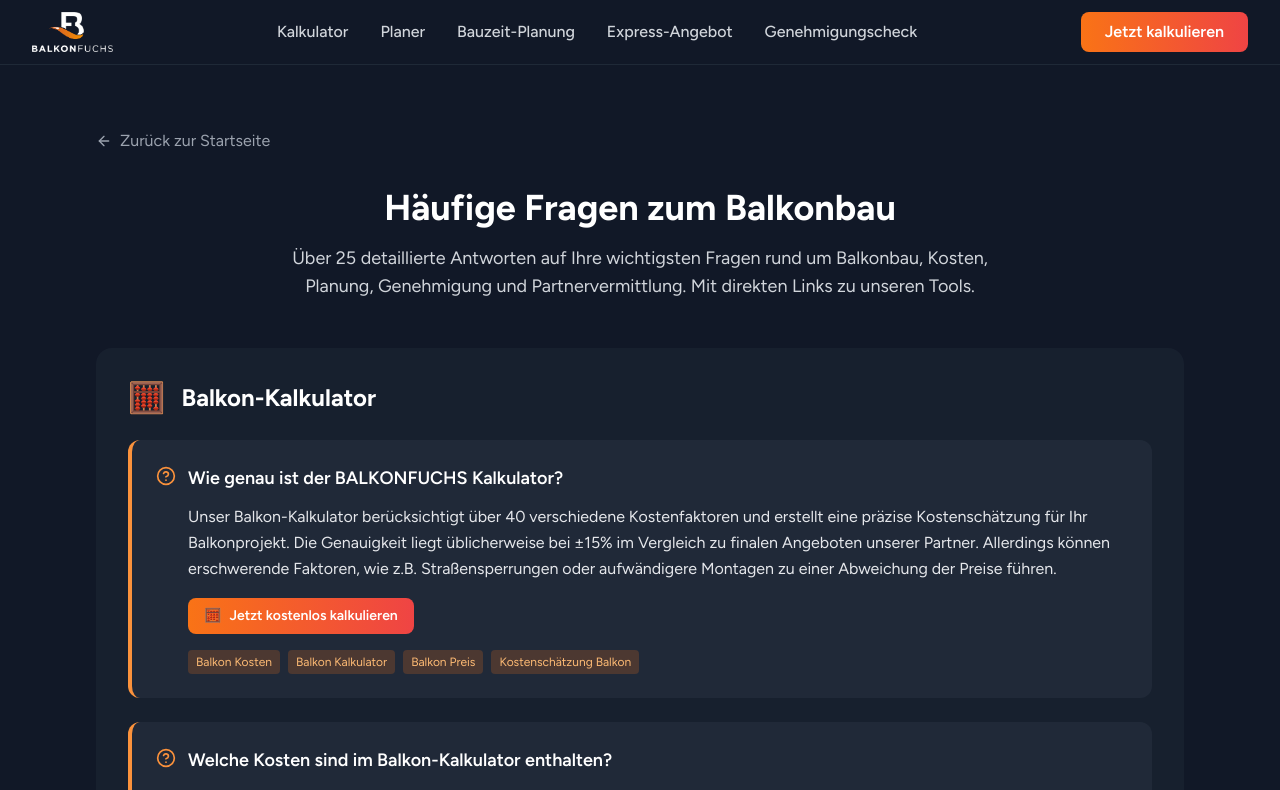
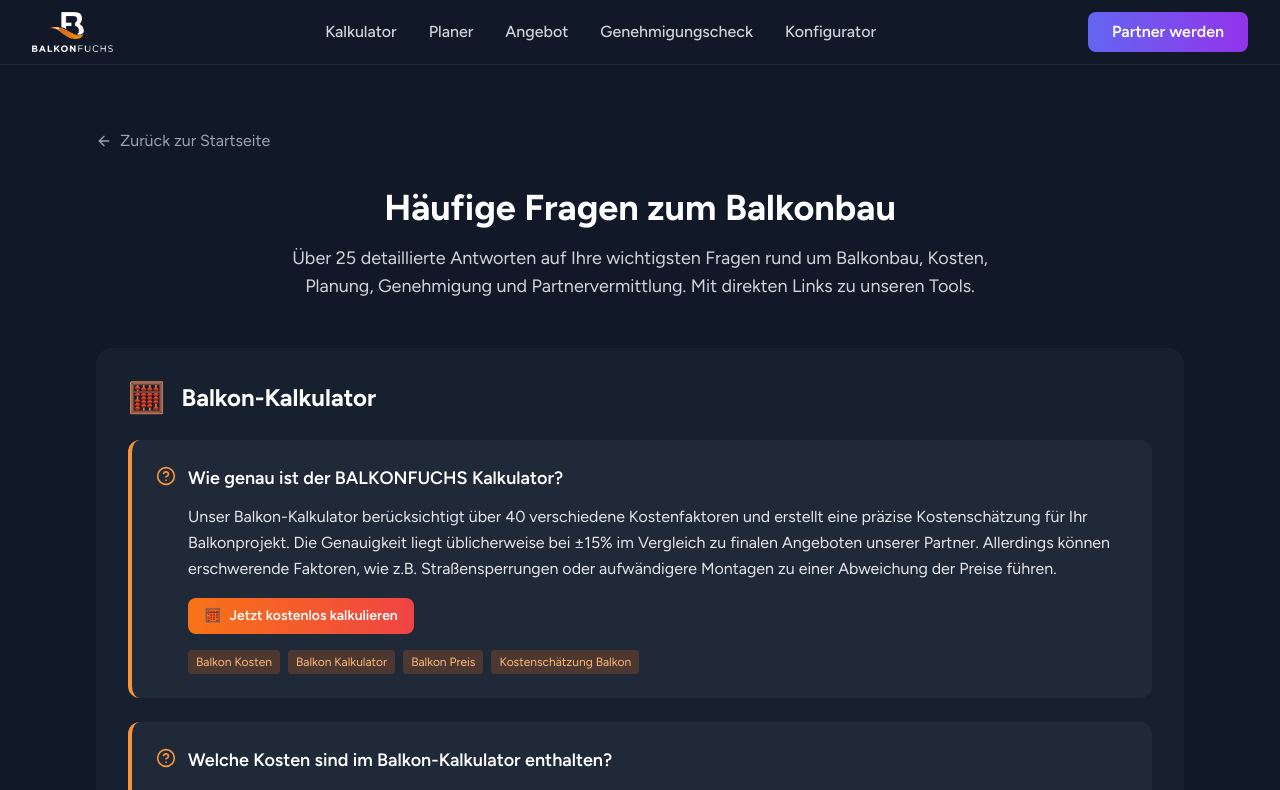
Before and after one commit to BALKONFUCHS/balkonfuchs-deployment, a Next.js app: page /faq in a window 1280 px wide. Shown: the top 790 px of the page. Built offline with nearby package versions, Linux system fonts and the light colour scheme.

Commit message:
Fix: Update FAQ page and add Header/Footer imports to multiple pages

```diff
--- a/pages/about.tsx
+++ b/pages/about.tsx
@@ -1,5 +1,7 @@
 import React from 'react';
 import Head from 'next/head';
+import Header from '../components/Header';
+import Footer from '../components/Footer';
 import { ArrowLeft, Building, Users, Globe, Award, Heart, Lightbulb, Target, CheckCircle, Star, Shield, Mail } from 'lucide-react';
 
 const About = () => {
--- a/pages/erfahrungen.tsx
+++ b/pages/erfahrungen.tsx
@@ -1,5 +1,7 @@
 import React, { useState, useEffect } from 'react';
 import Head from 'next/head';
+import Header from '../components/Header';
+import Footer from '../components/Footer';
 import { ArrowRight, ArrowLeft, MessageSquare, CheckCircle, Star, Shield, Users, X, ThumbsUp, Mail, Menu, Calculator, Search, Zap, FileText, Clock, Home } from 'lucide-react';
 import { LEAD_SCORING_FUNCTIONS } from '../utils/balkon-lead-scoring';
 
--- a/pages/faq.tsx
+++ b/pages/faq.tsx
@@ -1,6 +1,8 @@
 import React from 'react';
 import Head from 'next/head';
 import { ArrowLeft, Home, HelpCircle, Calculator, Calendar, Zap, Shield, CheckCircle } from 'lucide-react';
+import Header from '../components/Header';
+import Footer from '../components/Footer';
 
 const FAQ = () => {
   const faqData = [
@@ -467,59 +469,8 @@
       </Head>
 
       <div className="min-h-screen bg-gray-900">
-        {/* Header */}
-        <header className="bg-gray-900 border-b border-gray-800 sticky top-0 z-50">
-          <div className="max-w-7xl mx-auto px-4 sm:px-6 lg:px-8">
-            <div className="flex justify-between items-center h-16">
-              <div className="flex items-center">
-                <a href="/" className="flex items-center">
-                  <img
-                    src="/images/Balkonfuchs-Logo_white.png"
-                    alt="BALKONFUCHS Logo"
-                    className="h-10 w-auto"
-                  />
-                </a>
-              </div>
+        <Header />
 
-              <nav className="hidden md:flex space-x-8">
-                <a href="/kalkulator/" className="text-gray-300 hover:text-orange-500 font-medium transition-colors">Kalkulator</a>
-                <a href="/planer/" className="text-gray-300 hover:text-orange-500 font-medium transition-colors">Planer</a>
-                <a href="/bauzeit-planung/" className="text-gray-300 hover:text-orange-500 font-medium transition-colors">Bauzeit-Planung</a>
-                <a href="/express-angebot/" className="text-gray-300 hover:text-orange-500 font-medium transition-colors">Express-Angebot</a>
-                <a href="/genehmigung/" className="text-gray-300 hover:text-orange-500 font-medium transition-colors">Genehmigungscheck</a>
-              </nav>
-
-              <div className="hidden md:flex items-center space-x-4">
-                <a href="/kalkulator/" className="bg-gradient-to-r from-orange-500 to-red-500 text-white px-6 py-2 rounded-lg font-semibold hover:shadow-lg transition-all duration-300">
-                  Jetzt kalkulieren
-                </a>
-              </div>
-
-              {/* Mobile menu button */}
-              <div className="md:hidden">
-                <button id="mobile-menu-button" className="text-gray-300 hover:text-orange-500 focus:outline-none focus:text-orange-500">
-                  <svg className="h-6 w-6" fill="none" viewBox="0 0 24 24" stroke="currentColor">
-                    <path strokeLinecap="round" strokeLinejoin="round" strokeWidth="2" d="M4 6h16M4 12h16M4 18h16"></path>
-                  </svg>
-                </button>
-              </div>
-            </div>
-
-            {/* Mobile menu */}
-            <div id="mobile-menu" className="md:hidden bg-gray-900 border-t border-gray-800 hidden">
-              <div className="px-4 py-3 space-y-3">
-                <a href="/kalkulator/" className="block text-gray-300 font-medium">Kalkulator</a>
-                <a href="/planer/" className="block text-gray-300 font-medium">Planer</a>
-                <a href="/bauzeit-planung/" className="block text-gray-300 font-medium">Bauzeit-Planung</a>
-                <a href="/express-angebot/" className="block text-gray-300 font-medium">Express-Angebot</a>
-                <a href="/genehmigung/" className="block text-gray-300 font-medium">Genehmigungscheck</a>
-                <a href="/kalkulator/" className="w-full bg-gradient-to-r from-orange-500 to-red-500 text-white px-4 py-2 rounded-lg font-semibold hover:shadow-lg transition-all duration-300 text-sm mt-3 block text-center">
-                  Jetzt kalkulieren
-                </a>
-              </div>
-            </div>
-          </div>
-        </header>
 
         {/* Main Content */}
         <main className="py-16 bg-gray-900">
@@ -607,98 +558,9 @@
           </div>
         </main>
 
-        {/* Footer */}
-        <footer className="bg-gray-900 border-t border-gray-800 py-16">
-          <div className="max-w-7xl mx-auto px-4 sm:px-6 lg:px-8">
-            <div className="grid md:grid-cols-2 lg:grid-cols-4 gap-8 mb-8">
-              <div>
-                <div className="text-2xl font-bold text-orange-500 mb-4">🦊 BALKONFUCHS</div>
-                <p className="text-gray-400 mb-4 leading-relaxed">
-                  Eine innovative Plattform für Balkon-Projekte. Über 850 zufriedene Kunden vertrauen uns.
-                </p>
-                <div className="flex space-x-4">
-                  <a href="mailto:post@balkonfuchs.de" className="w-10 h-10 bg-orange-500 rounded-full flex items-center justify-center hover:bg-orange-600 transition-colors cursor-pointer">
-                    <span className="text-white">📧</span>
-                  </a>
-                </div>
-              </div>
-
-              <div>
-                <h4 className="text-lg font-semibold text-white mb-4">Service</h4>
-                <ul className="space-y-2">
-              <li><a href="/kalkulator/" className="text-gray-400 hover:text-orange-400 transition-colors">Balkon-Kalkulator</a></li>
-              <li><a href="/planer/" className="text-gray-400 hover:text-orange-400 transition-colors">Balkon-Planer</a></li>
-              <li><a href="/express-angebot/" className="text-gray-400 hover:text-orange-400 transition-colors">Express-Angebot</a></li>
-              <li><a href="/genehmigung/" className="text-gray-400 hover:text-orange-400 transition-colors">Genehmigungscheck</a></li>
-              <li><a href="/bauzeit-planung/" className="text-gray-400 hover:text-orange-400 transition-colors">Baustart Rechner</a></li>
-              <li><a href="/erfahrungen/" className="text-gray-400 hover:text-orange-400 transition-colors">Erfahrungen</a></li>
-                </ul>
-              </div>
-
-              <div>
-                <h4 className="text-lg font-semibold text-white mb-4">Wissen</h4>
-                <ul className="space-y-2">
-                  <li><a href="/ratgeber/" className="text-gray-400 hover:text-orange-400 transition-colors">Ratgeber</a></li>
-                  <li><a href="/lexikon/" className="text-gray-400 hover:text-orange-400 transition-colors">Lexikon</a></li>
-                  <li><a href="/foerderung/" className="text-gray-400 hover:text-orange-400 transition-colors">Förderung</a></li>
-                  <li><a href="/baurecht-balkon/" className="text-gray-400 hover:text-orange-400 transition-colors">Baurecht & Genehmigungen</a></li>
-                  <li><a href="/faq" className="text-gray-400 hover:text-orange-400 transition-colors">FAQ</a></li>
-                  <li><a href="/feedback/" className="text-gray-400 hover:text-orange-400 transition-colors">Feedback geben</a></li>
-                </ul>
-              </div>
-
-              <div>
-                <h4 className="text-lg font-semibold text-white mb-4">Unternehmen</h4>
-                <ul className="space-y-2">
-                  <li><a href="/about" className="text-gray-400 hover:text-orange-400 transition-colors">Über uns</a></li>
-                  <li><a href="/karriere" className="text-gray-400 hover:text-orange-400 transition-colors">Karriere</a></li>
-                  <li><a href="partner-werden" className="text-gray-400 hover:text-orange-400 transition-colors">Partnerbewerbung</a></li>
-                  <li><a href="partner-info" className="text-gray-400 hover:text-orange-400 transition-colors">Partner Vorabinfos</a></li>
-                  <li><a href="/kontakt/" className="text-gray-400 hover:text-orange-400 transition-colors">Kontakt</a></li>
-                </ul>
-              </div>
-            </div>
-
-            <div className="border-t border-gray-800 pt-8">
-              <div className="flex flex-col md:flex-row justify-between items-center space-y-4 md:space-y-0">
-                <p className="text-gray-400 text-sm">© 2025 BALKONFUCHS GmbH. Alle Rechte vorbehalten.</p>
-                <div className="flex space-x-6 text-sm text-gray-400">
-                  <div className="flex items-center">
-                    <Shield className="w-4 h-4 mr-2 text-orange-400" />
-                    <span>Geprüfte Partner</span>
-                  </div>
-                  <div className="flex items-center">
-                    <CheckCircle className="w-4 h-4 mr-2 text-orange-400" />
-                    <span>DSGVO konform</span>
-                  </div>
-                  <div className="flex space-x-4">
-                    <a href="/impressum" className="hover:text-orange-400 transition-colors">Impressum</a>
-                    <a href="/datenschutz/" className="hover:text-orange-400 transition-colors">Datenschutz</a>
-                    <a href="/agb" className="hover:text-orange-400 transition-colors">AGB</a>
-                    <a href="/disclaimer/" className="hover:text-orange-400 transition-colors">Haftungsausschluss</a>
-                  </div>
-                </div>
-              </div>
-            </div>
-          </div>
-        </footer>
+        <Footer />
       </div>
 
-      {/* Mobile menu JavaScript */}
-      <script dangerouslySetInnerHTML={{
-        __html: `
-          document.addEventListener('DOMContentLoaded', function() {
-            const mobileMenuButton = document.getElementById('mobile-menu-button');
-            const mobileMenu = document.getElementById('mobile-menu');
-
-            if (mobileMenuButton && mobileMenu) {
-              mobileMenuButton.addEventListener('click', function() {
-                mobileMenu.classList.toggle('hidden');
-              });
-            }
-          });
-        `
-      }} />
     </>
   );
 };
--- a/pages/galerie.tsx
+++ b/pages/galerie.tsx
@@ -1,5 +1,7 @@
 import React, { useState } from 'react';
 import Head from 'next/head';
+import Header from '../components/Header';
+import Footer from '../components/Footer';
 import { Image, Camera, Clock, ArrowRight, Menu } from 'lucide-react';
 import ZohoSalesIQ from '../components/ZohoSalesIQ.js';
 
--- a/pages/lexikon.tsx
+++ b/pages/lexikon.tsx
@@ -1,5 +1,7 @@
 import React from 'react';
 import Head from 'next/head';
+import Header from '../components/Header';
+import Footer from '../components/Footer';
 import { ArrowLeft, Home, BookOpen, Calculator, Calendar, Shield, Building, Users } from 'lucide-react';
 
 const Lexikon = () => {
```
